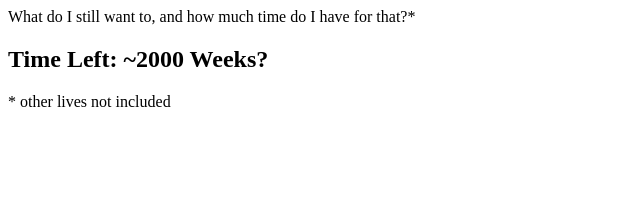
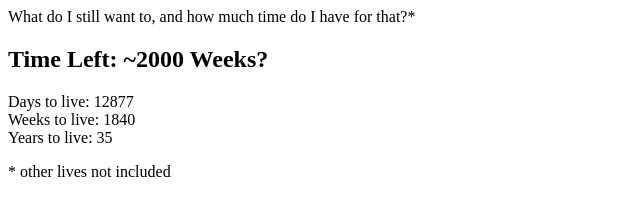
Before and after one commit to DanielDornhardt/danieldornhardt, a plain HTML site: page pages/lifeclock.html in a window 1280 px wide. Shown: the whole page, without its empty margins (0-640 px from the left). Drawn offline with Linux system fonts and the light colour scheme.

Commit message:
wip: first iteration a-ok!

```diff
--- a/pages/lifeclock.html
+++ b/pages/lifeclock.html
@@ -1,12 +1,90 @@
 <html>
     <head>
         <title>Daniel Dornhardt's Life Clock</title>
+
+        <script type="text/javascript">
+
+            /**
+             * This "reverse clock" should be a "memento mori" / "memento vita" which I can
+             * then put on my ol' kindle to have a nice view of how much time I have to _do_ and _enjoy_
+             * stuff!
+             *
+             * For that I wanna display the following things:
+             *
+             * - Years left to live
+             * - Weeks left to live
+             * - Days left to live
+             * - Hours left to live (?)
+             *
+             * - optional: a little clock?
+             *
+             * also: a way to spin the page 90 degrees to make it work in my kindle when lying on the side!
+             */
+
+            // gather some basic info
+            const assumeYearsAlive = 80
+            const dateOfBirthStr = '1979-07-30'
+
+            // crunch some constant numbers
+            const dateOfBirth = new Date(dateOfBirthStr)
+
+            // calculate year of death
+            const yearOfDeathFullYear = dateOfBirth.getFullYear() + assumeYearsAlive
+            const dateOfDeath = new Date(dateOfBirth)
+            dateOfDeath.setFullYear(yearOfDeathFullYear)
+
+            console.log(dateOfDeath)
+
+            // update time left in regular intervals to keep the clock a-tickin'!
+
+            const updateCalculationsAndScreen = () => {
+                const now = new Date()
+                const timeLeftMs = dateOfDeath - now
+                const secondsLeft = Math.round(timeLeftMs / 1000)
+                const minutesLeft = Math.round(secondsLeft / 60)
+                const hoursLeft = Math.round(minutesLeft / 60)
+                const daysLeft = Math.round(hoursLeft / 24)
+                const weeksLeft = Math.round(daysLeft / 7)
+                const yearsLeft = yearOfDeathFullYear - now.getFullYear()
+
+                console.log({
+                    timeLeftMs,
+                    secondsLeft,
+                    minutesLeft,
+                    hoursLeft,
+                    daysLeft,
+                    weeksLeft,
+                    yearsLeft
+                })
+
+                const daysLeftElement = document.getElementById('daysLeftNumber')
+                const weeksLeftElement = document.getElementById('weeksLeftNumber')
+                const yearsLeftElement = document.getElementById('yearsLeftNumber')
+
+                daysLeftElement.innerText = daysLeft
+                weeksLeftElement.innerText = weeksLeft
+                yearsLeftElement.innerText = yearsLeft
+            }
+
+            window.onload = (event) => {
+                setInterval(updateCalculationsAndScreen, 1000)
+                updateCalculationsAndScreen()
+            }
+        </script>
+
+
     </head>
     <body>
         <p>What do I still want to, and how much time do I have for that?*</p>
 
         <h2>Time Left: ~2000 Weeks?</h2>
 
+        <div class="dateHolders">
+            <div class="daysLeft">Days to live: <span id="daysLeftNumber"></span></div>
+            <div class="weeksLeft">Weeks to live: <span id="weeksLeftNumber"></span></div>
+            <div class="yearsLeft">Years to live: <span id="yearsLeftNumber"></span></div>
+        </div>
+
         <p>* other lives not included</p>
     </body>
 </html>
```
